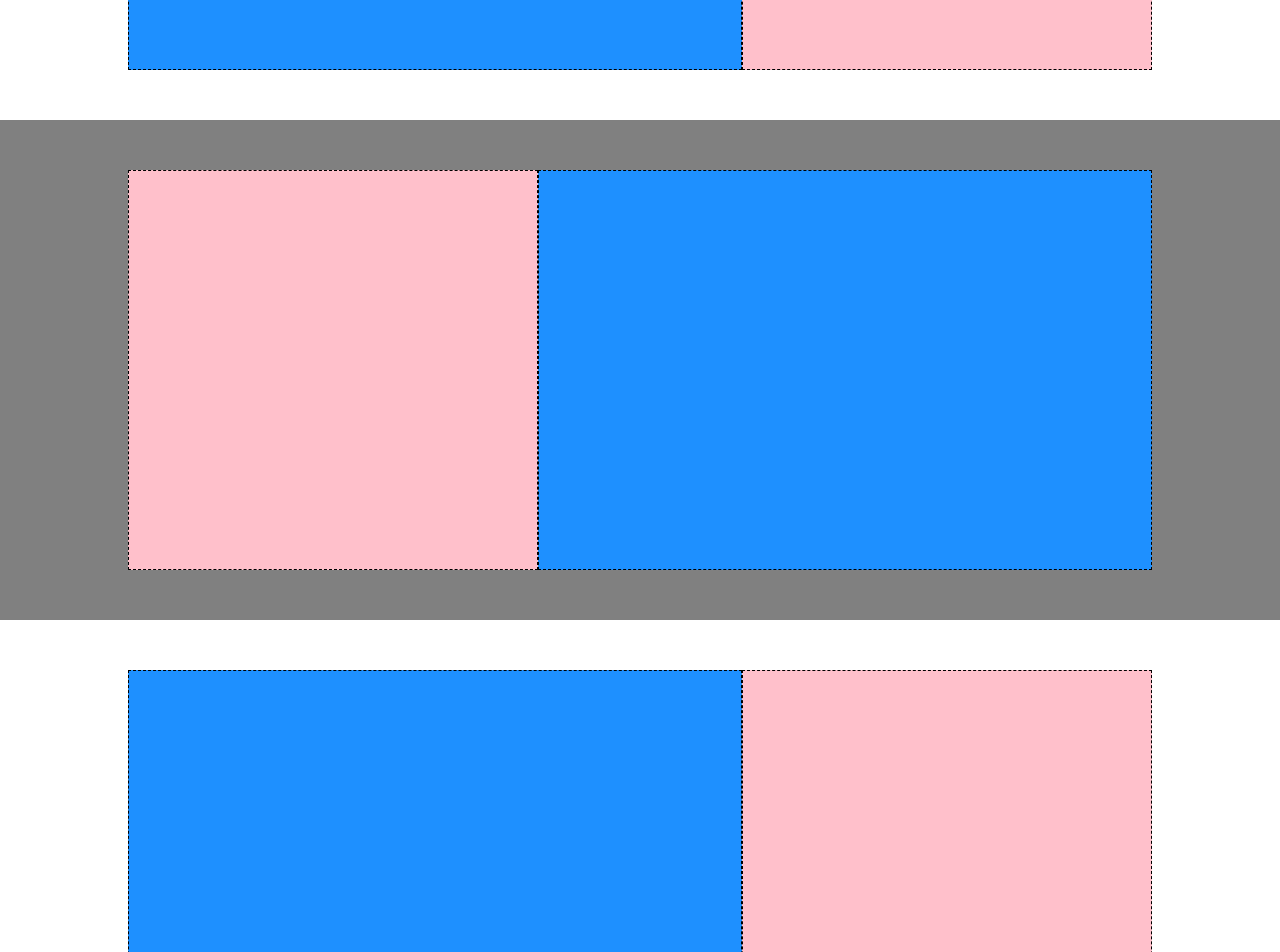
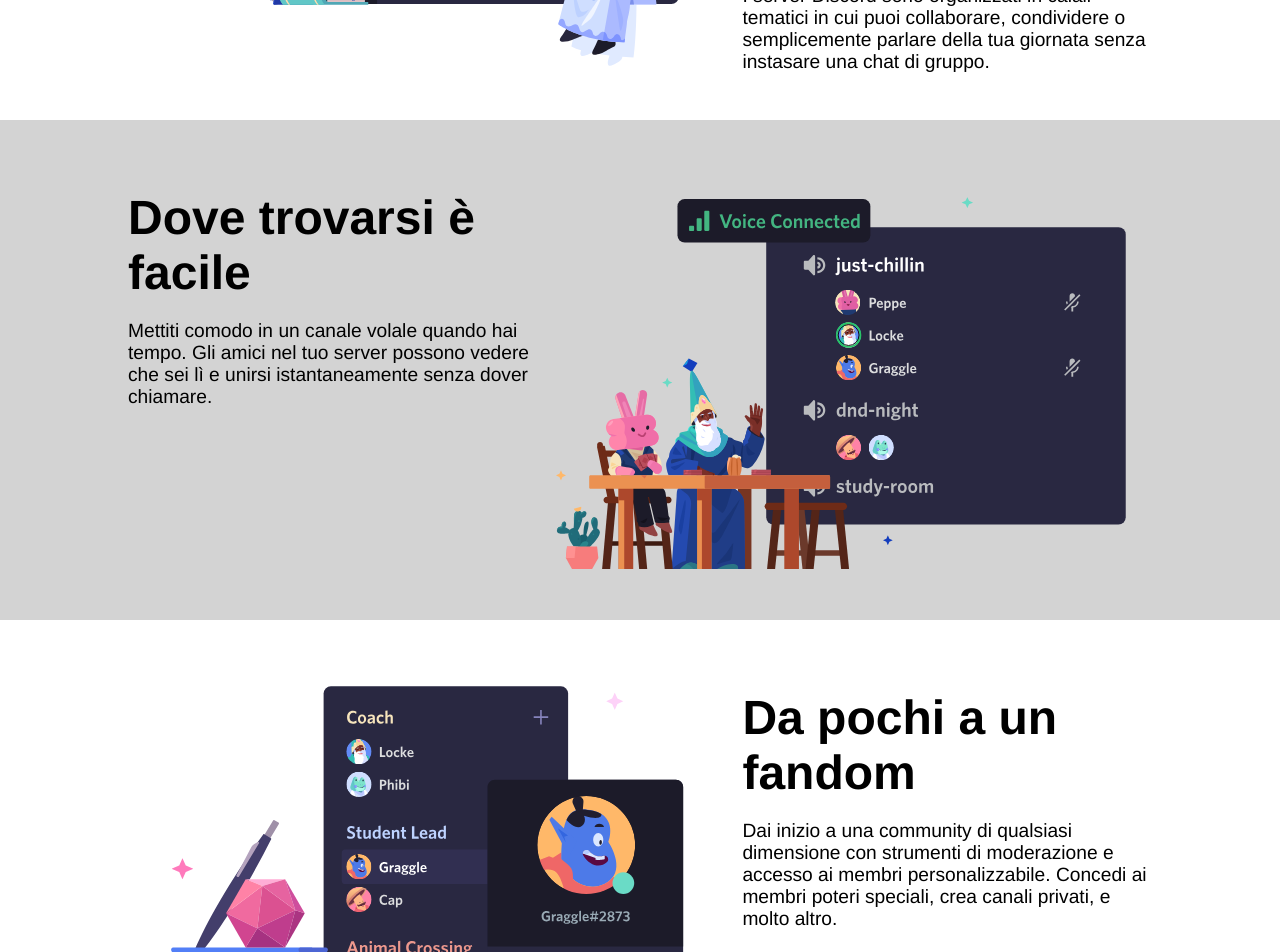
Before and after one commit to giuseppedonnici/htmlcss-discord, a plain HTML site: page index.html in a window 1280 px wide. Shown: the part 980-1932 px from the top of the page. Drawn offline with Linux system fonts and the light colour scheme.

Commit message:
Add: 2nd and 3rd sections

```diff
--- a/css/style.css
+++ b/css/style.css
@@ -67,13 +67,16 @@ img {
     /* padding: 0 10px; */
 }
 
-.pink-rect h1 {
+h1, h2 {
     font-size: 3rem;
-    padding: 40px 0;
+    padding: 20px 0;
+}
+
+p {
+    font-size: 1.2rem;
 }
 
 .pink-rect p {
-    font-size: 1.2rem;
     padding: 0 0 30px 0px;
 }
 
@@ -126,29 +129,30 @@ img {
 
 .blue-pink-container {
     display: flex;
+    width: 80%;
     /* debug */
-    width: 80%;
     height: 400px;
 }
 
 .blue-item {
-    background-color: #1E90FF;
-    border: 1px dashed black;
+    width: 60%;
+    /* background-color: #1E90FF; */
+    /* border: 1px dashed black; */
     /* debug */
-    width: 60%;
-    height: 100%;
+    /* height: 100%; */
 }
 
 .pink-item {
-    background-color: #FFC0CB;
-    border: 1px dashed black;
+    width: 40%;
+    /* background-color: #FFC0CB; */
+    /* border: 1px dashed black; */
     /* debug */
-    height: 100%;
-    width: 40%;
+    /* height: 100%; */
 }
 
 .section-grey {
-    background-color: grey;
+    background-color: lightgrey;
+
 }
 
 .section-grey.small .blue-pink-container {
--- a/index.html
+++ b/index.html
@@ -43,31 +43,34 @@
     <main>
         <section class="section-white small">
             <div class="blue-pink-container">
-                <div class="blue-item">
-
-                </div>
+                <img src="img/item1.svg" alt="Image of a discord channel" class="blue-item">
                 <div class="pink-item">
-
+                    <h2>Un luogo a invito con tutto lo spazio necessario per parlare</h2>
+                    <p>I server Discord sono organizzati in calali tematici in cui puoi collaborare, condividere o semplicemente parlare della tua giornata senza instasare una chat di gruppo.</p>
                 </div>
             </div>
         </section>
+
         <section class="section-grey small">
             <div class="blue-pink-container">
                 <div class="blue-item">
-
+                    <img src="img/item2.svg" alt="Image of a discord vocal channel">
                 </div>
                 <div class="pink-item">
-
+                    <h2>Dove trovarsi è facile</h2>
+                    <p>Mettiti comodo in un canale volale quando hai tempo. Gli amici nel tuo server possono vedere che sei lì e unirsi istantaneamente senza dover chiamare.</p>
                 </div>
             </div>
         </section>
+
         <section class="section-white small">
             <div class="blue-pink-container">
                 <div class="blue-item">
-
+                    <img src="img/item3.svg" alt="Image of a discord personalization">
                 </div>
                 <div class="pink-item">
-
+                    <h2>Da pochi a un fandom</h2>
+                    <p>Dai inizio a una community di qualsiasi dimensione con strumenti di moderazione e accesso ai membri personalizzabile. Concedi ai membri poteri speciali, crea canali privati, e molto altro.</p>
                 </div>
             </div>
         </section>
```
